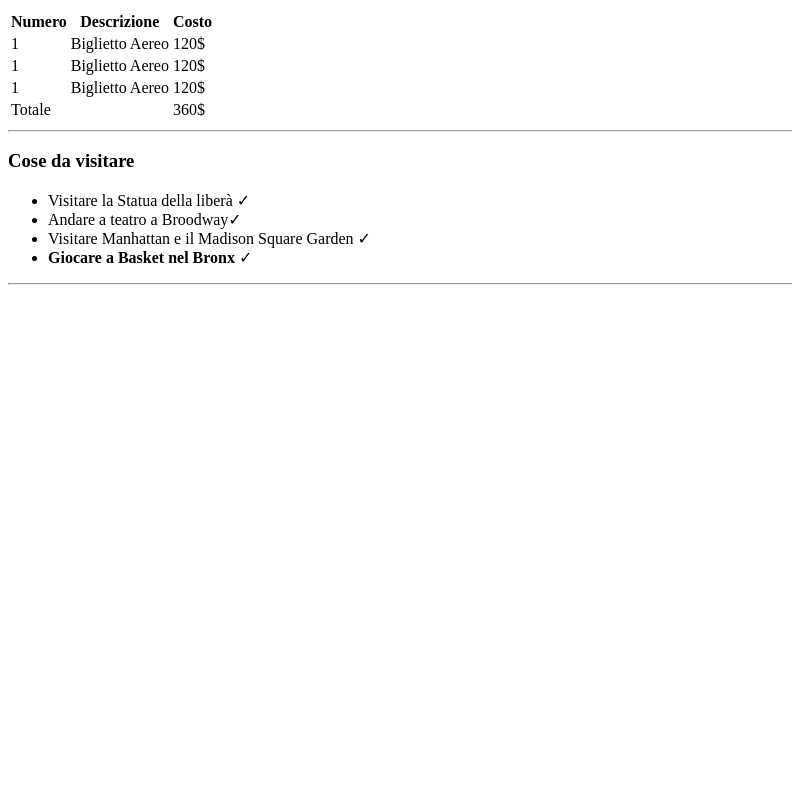
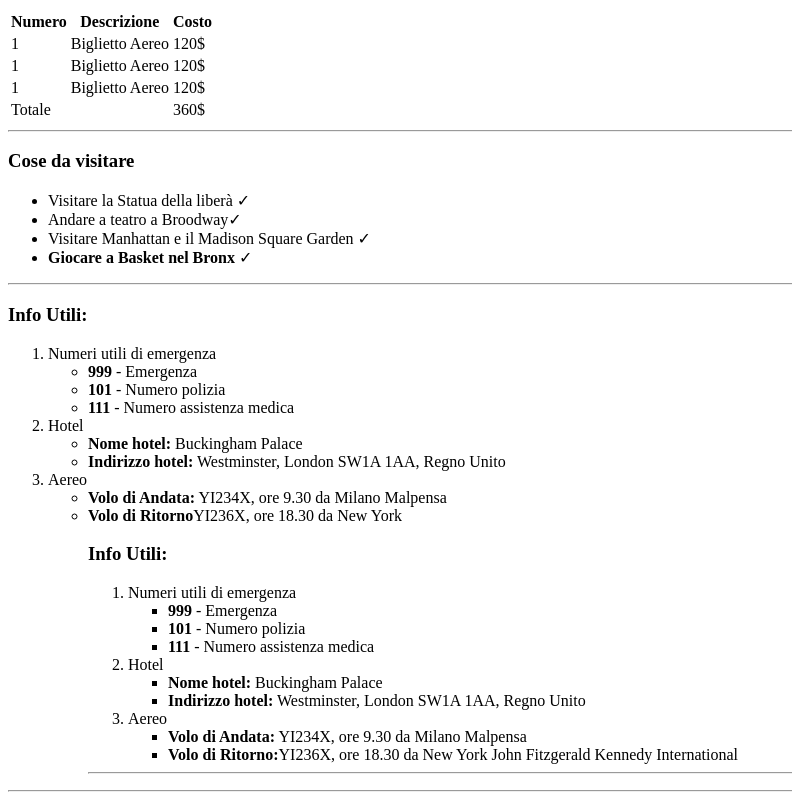
Before and after one commit to parix1999/html-london-trip, a plain HTML site: page index_bonus.html in a window 1280 px wide. Shown: the part 738-1538 px from the top of the page, without its empty margins (0-792 px from the left). Before the commit the page ends 1031 px from the top, so only its background shows below. Drawn offline with Linux system fonts and the light colour scheme.

Commit message:
Trip-to-London+BonusNY 5.0

```diff
--- a/index_bonus.html
+++ b/index_bonus.html
@@ -57,6 +57,7 @@
             <hr>
         </section>
     </header>
+    <!-- main section with the most important part of the page  -->
     <main>
         <section>
             <h3>Cose da visitare</h3>
@@ -68,6 +69,56 @@
             </ul>
             <hr>
         </section>
-    </main>
+        <section>
+            <h3>Info Utili:</h3>
+            <ol>
+                <li>Numeri utili di emergenza
+                    <ul>
+                        <li><strong>999</strong> - Emergenza</li>
+                        <li><strong>101</strong> - Numero polizia</li>
+                        <li><strong>111</strong> - Numero assistenza medica</li>
+                    </ul>
+                </li>
+                <li>Hotel
+                    <ul>
+                        <li><strong>Nome hotel:</strong> Buckingham Palace</li>
+                        <li><strong>Indirizzo hotel:</strong> Westminster, London SW1A 1AA, Regno Unito</li>
+                    </ul>
+                </li>
+                <li>Aereo
+                    <ul>
+                        <li><strong>Volo di Andata:</strong> YI234X, ore 9.30 da Milano Malpensa</li>
+                        <li><strong>Volo di Ritorno</strong>YI236X, ore 18.30 da New York  <h3>Info Utili:</h3>
+                            <ol>
+                                <li>Numeri utili di emergenza
+                                    <ul>
+                                        <li><strong>999</strong> - Emergenza</li>
+                                        <li><strong>101</strong> - Numero polizia</li>
+                                        <li><strong>111</strong> - Numero assistenza medica</li>
+                                    </ul>
+                                </li>
+                                <li>Hotel
+                                    <ul>
+                                        <li><strong>Nome hotel:</strong> Buckingham Palace</li>
+                                        <li><strong>Indirizzo hotel:</strong> Westminster, London SW1A 1AA, Regno Unito</li>
+                                    </ul>
+                                </li>
+                                <li>Aereo
+                                    <ul>
+                                        <li><strong>Volo di Andata:</strong> YI234X, ore 9.30 da Milano Malpensa</li>
+                                        <li><strong>Volo di Ritorno:</strong>YI236X, ore 18.30 da  New York John Fitzgerald Kennedy International</li>
+                                    </ul>
+                                </li>
+                           </ol>
+                           <hr></li>
+                    </ul>
+                </li>
+           </ol>
+           <hr>
+        </section>
+   </main>
+   <footer>
+
+   </footer>
 </body>
 </html>
```
